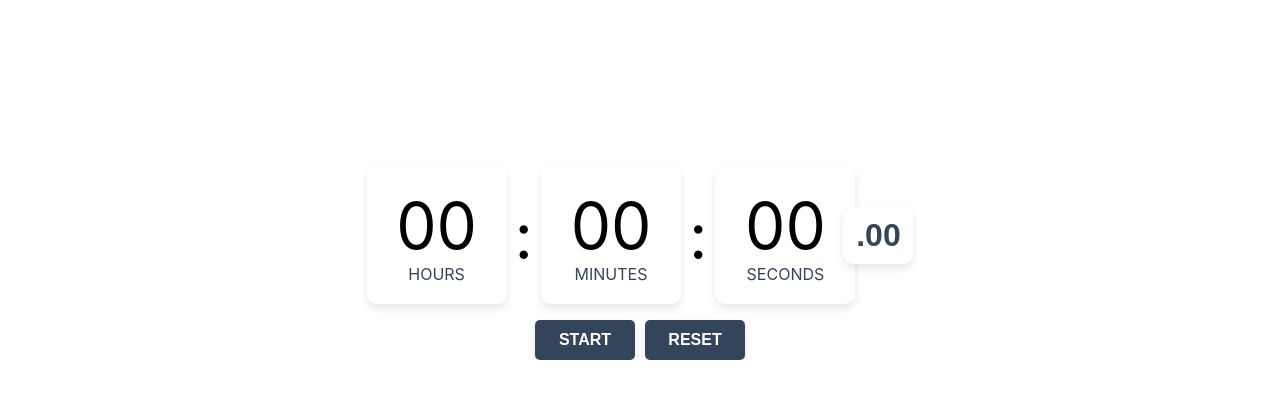
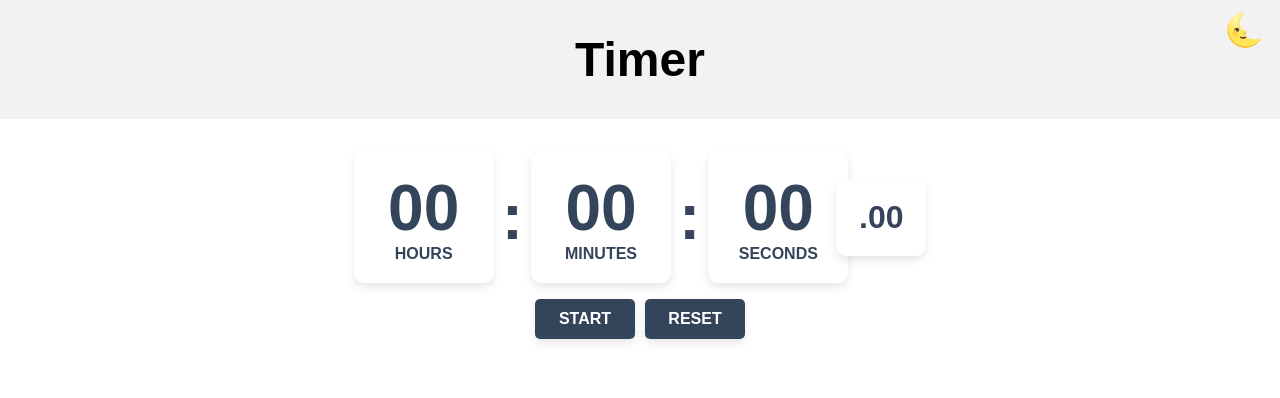
Before and after one commit to Shopify/eng-intern-assessment-react, a React app: page / in a window 1280 px wide. Shown: the top 398 px of the page. Built offline with nearby package versions, Linux system fonts and the light colour scheme; the HTML template or start-up script is replaced by a standard one.

Commit message:
Add darkMode UI, Clean Up Css, Start Documentation

```diff
--- a/src/App.tsx
+++ b/src/App.tsx
@@ -4,31 +4,52 @@ import StopwatchButton from './StopWatchButton';
 import './styles/App.css';
 
 const App: React.FC = () => {
+  // State for tracking milliseconds elapsed, stopwatch status, laps recorded, and dark mode status
   const [milliseconds, setMilliseconds] = useState<number>(0);
   const [isActive, setIsActive] = useState<boolean>(false);
   const [laps, setLaps] = useState<{ lapTime: number; currentTime: string }[]>([]);
+  const [darkMode, setDarkMode] = useState<boolean>(() => {
+    // Initialize dark mode state from localStorage
+    return localStorage.getItem('darkMode') === 'true';
+  });
 
+  // Effect for handling the stopwatch timer functionality
   useEffect(() => {
     let interval: NodeJS.Timeout | null = null;
     if (isActive) {
+      // Set interval to increment milliseconds every 10ms when stopwatch is active
       interval = setInterval(() => {
         setMilliseconds((prev) => prev + 10);
       }, 10);
     }
     return () => {
+      // Clear interval when component unmounts or stopwatch is deactivated
       if (interval) clearInterval(interval);
     };
   }, [isActive]);
 
+  // Effect for persisting dark mode state in localStorage
+  useEffect(() => {
+    localStorage.setItem('darkMode', darkMode.toString());
+  }, [darkMode]);
+
+  // Function to toggle dark mode
+  const toggleDarkMode = (): void => {
+    setDarkMode(!darkMode);
+  };
+
+  // Function to start/stop the stopwatch
   const handleStartStop = (): void => {
     setIsActive(!isActive);
   };
 
+  // Function to reset the stopwatch
   const handleReset = (): void => {
     setMilliseconds(0);
     setLaps([]);
   };
 
+  // Function to record a lap
   const handleLap = (): void => {
     if (isActive) {
       const currentTime = new Date().toLocaleString('en-US', {
@@ -39,11 +60,14 @@ const App: React.FC = () => {
     }
   };
 
+  // Function to clear all recorded laps
   const handleClearLaps = (): void => {
     setLaps([]);
   };
 
+  // Function to format time from milliseconds to a readable format
   const formatLap = (milliseconds: number): string => {
+    // Conversion of milliseconds into hours, minutes, seconds, and centiseconds
     const hours = Math.floor(milliseconds / 3600000).toString().padStart(2, '0');
     const minutes = Math.floor((milliseconds % 3600000) / 60000).toString().padStart(2, '0');
     const seconds = Math.floor((milliseconds % 60000) / 1000).toString().padStart(2, '0');
@@ -51,7 +75,9 @@ const App: React.FC = () => {
     return `${hours}:${minutes}:${seconds}.${centiseconds}`;
   };
 
+  // Function to export lap times as a CSV file
   const handleExport = (): void => {
+    // Prepare data rows for CSV
     const rows = [
       ["Lap", "Lap Time", "Elapsed Time", "Current Time & Date"],
       ...laps.map((lap, index, array) => [
@@ -62,9 +88,8 @@ const App: React.FC = () => {
       ])
     ];
 
-    let csvContent = "data:text/csv;charset=utf-8,"
-      + rows.map(e => e.join(",")).join("\n");
-
+    // Create and trigger a download link for the CSV file
+    let csvContent = "data:text/csv;charset=utf-8," + rows.map(e => e.join(",")).join("\n");
     const encodedUri = encodeURI(csvContent);
     const link = document.createElement("a");
     link.setAttribute("href", encodedUri);
@@ -75,9 +100,12 @@ const App: React.FC = () => {
   };
 
   return (
-  <div className="app">
+    <div className={`app ${darkMode ? 'dark-mode' : ''}`} data-theme={darkMode ? 'dark' : 'light'}>
       <div className="header">
-      <h1>Every Second Counts</h1>
+        <h1>Timer</h1>
+        <button onClick={toggleDarkMode} className="theme-toggle">
+          {darkMode ? '🌞' : '🌜'}
+        </button>
       </div>
       <Stopwatch milliseconds={milliseconds} />
       <StopwatchButton
@@ -94,29 +122,30 @@ const App: React.FC = () => {
           </div>
           <div className="laps-content">
             <div className="table-headers">
-            <span>Lap #</span>
-            <span>Lap Time</span>
-            <span>Elapsed Time</span>
-            <span>Current Time & Date</span>
+              <span className="lap-number">Lap #</span>
+              <span className="lap-time">Lap Time</span>
+              <span className="lap-elapsed-time">Elapsed Time</span>
+              <span className="lap-current-time">Current Time & Date</span>
             </div>
             {laps.map((lap, index) => (
               <div key={index} className="lap">
                 <span className="lap-number">Lap {laps.length - index}</span>
                 <span className="lap-time">{formatLap(lap.lapTime)}</span>
-              <span className="lap-elapsed-time">{index < laps.length - 1 ? formatLap(lap.lapTime - laps[index + 1].lapTime) : "00:00:00.00"}</span>
+                <span className="lap-elapsed-time">
+                  {index < laps.length - 1 ? formatLap(lap.lapTime - laps[index + 1].lapTime) : "00:00:00.00"}
+                </span>
                 <span className="lap-current-time">{lap.currentTime}</span>
               </div>
             ))}
           </div>
           <div className="button-container">
             <button className="clear-laps" onClick={handleClearLaps}>Clear Laps</button>
-          <button className="export-laps" onClick={handleExport}>Export</button>
+            <button className="export-laps" onClick={handleExport}>Export as CSV</button>
           </div>
         </div>
       )}
     </div>
   );
-
 };
 
 export default App;
--- a/src/StopWatch.tsx
+++ b/src/StopWatch.tsx
@@ -1,12 +1,15 @@
 import React from 'react';
 import './styles/StopWatch.css';
 
+// Props interface for the Stopwatch component
 interface StopwatchProps {
-  milliseconds: number;
+  milliseconds: number; // Total milliseconds to display
 }
 
 const Stopwatch: React.FC<StopwatchProps> = ({ milliseconds }) => {
+  // Function to format the time from milliseconds to hours, minutes, seconds, and centiseconds
   const formatTime = (ms: number) => {
+    // Convert milliseconds into centiseconds, seconds, minutes, and hours
     const centiseconds = ('0' + (Math.floor(ms / 10) % 100)).slice(-2);
     const seconds = ('0' + (Math.floor(ms / 1000) % 60)).slice(-2);
     const minutes = ('0' + (Math.floor(ms / 60000) % 60)).slice(-2);
@@ -14,24 +17,32 @@ const Stopwatch: React.FC<StopwatchProps> = ({ milliseconds }) => {
     return { hours, minutes, seconds, centiseconds };
   };
 
+  // Destructure the formatted time for display
   const { hours, minutes, seconds, centiseconds } = formatTime(milliseconds);
 
   return (
+    // Stopwatch display, consisting of time cards for hours, minutes, seconds, and milliseconds
     <div className="stopwatch">
+      {/* Time card for hours */}
       <div className="time-card">
         <span className="time">{hours}</span>
         <span className="label">HOURS</span>
       </div>
+      {/* Colon separator */}
       <span className="colon">:</span>
+      {/* Time card for minutes */}
       <div className="time-card">
         <span className="time">{minutes}</span>
         <span className="label">MINUTES</span>
       </div>
+      {/* Colon separator */}
       <span className="colon">:</span>
+      {/* Time card for seconds */}
       <div className="time-card">
         <span className="time">{seconds}</span>
         <span className="label">SECONDS</span>
       </div>
+      {/* Card for displaying centiseconds */}
       <div className="milliseconds-card">
         <span className="milliseconds">.{centiseconds}</span>
       </div>
--- a/src/styles/App.css
+++ b/src/styles/App.css
@@ -1,156 +1,217 @@
+/* Global Variables */
+/* Global CSS Variables for Light Theme */
+:root {
+  --background-color: #fff;                      /* General background color for the app */
+  --text-color: #000;                            /* Primary text color */
+  --button-bg-color: #34445B;                    /* Background color for buttons */
+  --button-text-color: #fff;                     /* Text color for buttons */
+  --button-hover-bg-color: #263238;              /* Background color for buttons on hover */
+  --lap-bg-color: #fff;                          /* Background color for lap times */
+  --table-header-bg-color: #fff;                 /* Background color for table headers */
+  --table-border-color: #eee;                    /* Border color for tables */
+  --header-bg-color: #f2f2f2;                    /* Background color for the header */
+  --laps-title-bg-color: #f2f2f2;                /* Background color for lap title */
+  --export-button-color: #4db6ac;                /* Color for export button */
+  --export-button-hover-text-color: #37474f;     /* Text color for export button on hover */
+  --clear-button-hover-border-color: #e57373;    /* Border color for clear button on hover */
+  --button-hover-background-color: #121212;      /* Background color for buttons on hover in dark mode */
+}
+
+/* CSS Variables for Dark Theme */
+[data-theme='dark'] {
+  --background-color: #121212;                  /* General background color for the app in dark mode */
+  --text-color: #ffffff;                        /* Primary text color in dark mode */
+  --button-bg-color: #1c1c1e;                   /* Background color for buttons in dark mode */
+  --button-hover-bg-color: #313133;             /* Background color for buttons on hover in dark mode */
+  --lap-bg-color: #1c1c1e;                      /* Background color for lap times in dark mode */
+  --table-header-bg-color: #1c1c1e;             /* Background color for table headers in dark mode */
+  --table-border-color: #3c3c3e;                /* Border color for tables in dark mode */
+  --header-bg-color: #1c1c1e;                   /* Background color for the header in dark mode */
+  --laps-title-bg-color: #2c2c2e;               /* Background color for lap title in dark mode */
+}
+
+/* Base styles for html and body */
+html, body {
+  margin: 0;
+  overflow-y: hidden;
+  padding: 0;
+  height: 100%;
+  background: var(--background-color);
+  font-family: "Inter", sans-serif;
+}
+
+/* App container styles */
 .app {
-    font-family: "Inter", sans-serif;
+  position: relative;
+  width: 100%;
+  min-height: 100vh;
   text-align: center;
   display: flex;
   flex-direction: column;
   align-items: center;
-    margin: 0;
-    padding: 0;
-    overflow: hidden; /* Prevent overall page scroll */
+  overflow: hidden;
+  color: var(--text-color);
+  background-color: var(--background-color);
 }
 
+/* Header styles */
 .header {
-    width: 100%; /* Full width */
-    text-align: center; /* Center the text */
+  width: 100%;
+  text-align: center;
+  background-color: var(--header-bg-color);
+  padding-top: 2rem;
+  padding-bottom: 2rem;
 }
 
 .header h1 {
-    color: #fff;
-    margin-top: 2rem;
+  color: var(--text-color);
   font-size: 3rem;
   font-family: 'Montserrat', sans-serif;
+  margin: 0;
 }
 
+/* Theme toggle button styles */
+.theme-toggle {
+  background: none;
+  border: none;
+  font-size: 2rem;
+  cursor: pointer;
+  color: var(--text-color);
+  position: absolute;
+  top: 10px;
+  right: 10px;
+}
+
+/* Container for lap times */
 .laps-container {
   width: 80%;
-    margin: 2rem auto; /* Adjusted for space from the header */
+  margin: 2rem auto;
+  overflow-y: auto;
   border-radius: 10px;
   box-shadow: 0px 4px 8px rgba(0, 0, 0, 0.1);
-    background: #fff; /* Solid white background for the entire container */
-    position: relative;
+  background: var(--lap-bg-color);
+  display: flex;
+  flex-direction: column;
+  justify-content: space-between;
 }
 
+/* Title styles for laps container */
 .laps-title {
   font-family: 'Montserrat', sans-serif;
-    font-size: 1.5rem;
-    color: #333;
-    background: #f2f2f2;
+  font-size: 1rem;
+  color: var(--text-color);
+  background: var(--laps-title-bg-color);
   border-top-left-radius: 10px;
   border-top-right-radius: 10px;
   text-align: center;
-    padding: 1px;
+  padding: 4px;
 }
 
+/* Content styles inside laps container */
 .laps-content {
-    max-height: calc(40px * 6 + 40px); /* Adjust this calculation based on your actual header and row heights */
+  flex: 1;
+  max-height: calc(40px * 6 + 40px);
   overflow-y: auto;
   padding: 0 20px;
 }
 
-.lap {
+/* Styling for table headers and individual lap rows */
+.table-headers, .lap {
   display: flex;
   padding: 10px 0;
-    border-bottom: 1px solid #eee;
+  border-bottom: 1px solid var(--table-border-color);
 }
 
-.lap > span {
+.table-headers {
+  font-weight: bold;
+  position: sticky;
+  top: 0;
+  z-index: 10;
+  background: var(--table-header-bg-color);
+}
+
+/* Common styling for lap number and header columns */
+.lap-number,
+.table-headers > .lap-number {
+  width: 50px;
+  text-align: center;
+}
+
+/* Common styling for lap time, elapsed time, and current time columns */
+.lap-time,
+.lap-elapsed-time,
+.lap-current-time,
+.table-headers > .lap-time,
+.table-headers > .lap-elapsed-time,
+.table-headers > .lap-current-time {
   flex: 1;
   text-align: center;
 }
 
-.lap-number {
-    flex: none;
-    width: 50px;
-    text-align: left;
+/* Container for buttons */
+.button-container {
+  position: static;
+  width: 100%;
+  padding: 0 10px;
+  box-sizing: border-box;
+  display: flex;
+  justify-content: space-between;
 }
 
-.lap-time,
-.lap-elapsed-time,
-.lap-current-time {
-    flex: 1;
-}
-
+/* Common styles for all buttons */
+.button,
 .clear-laps,
 .export-laps {
-    width: 50%;
-    text-align: center;
-    padding: 10px 20px;
-    font-weight: bold;
-    color: #fff;
-    cursor: pointer;
-    border: none;
-    background-color: #34445B;
-}
-
-.clear-laps {
-    border-radius: 0 0 0 10px;
-}
-
-.export-laps {
-    border-radius: 0 0 10px 0;
-}
-
-.button-container {
-    position: sticky;
-bottom: 0;
-left: 0;
-width: 100%;
-background: #fff; /* Ensuring the buttons have a solid background */
-z-index: 5;
-}
-
-.button {
   flex: 1;
   text-align: center;
   cursor: pointer;
   border: none;
   font-weight: bold;
-color: #fff;
+  color: var(--button-text-color);
   font-family: 'Montserrat', sans-serif;
   text-transform: uppercase;
-padding: 10px 0; /* Adjust padding for aesthetic spacing */
+  padding: 10px 0;
+  background-color: var(--button-bg-color);
+  transition: background-color 0.3s, color 0.3s;
+  margin: 0;
+  box-sizing: border-box;
 }
 
-.table-headers {
-position: sticky;
-top: 0;
-z-index: 10;
-background: #fff;
-padding: 10px 20px;
-border-bottom: 2px solid #eee;
-margin-top: 0px;
+/* Hover styles for all buttons */
+.button:hover,
+.clear-laps:hover,
+.export-laps:hover {
+  background-color: var(--button-hover-bg-color);
 }
 
-.table-headers span {
-flex: 1;
-text-align: center;
-font-weight: bold;
+/* Clear laps button specific styles */
+.clear-laps {
+  border-radius: 0 0 0 10px;
+  background-color: var(--button-bg-color);
+  color: var(--button-text-color);
+  transition: background-color 0.3s, color 0.3s, border-color 0.3s;
+  border: 2px solid transparent;
+  margin-left: -10px;
 }
 
-.table-headers, .lap {
-display: flex;
-justify-content: space-between;
-padding: 10px 20px;
-align-items: center;
+.clear-laps:hover {
+  background-color: var(--button-hover-background-color);
+  color: var(--button-text-color);
+  border-color: var(--clear-button-hover-border-color);
 }
 
-.table-header-item, .lap-item {
-flex: 1;
-text-align: center;
-position: relative;
+/* Export button specific styles */
+.export-laps {
+  border-radius: 0 0 10px 0;
+  background-color: var(--button-bg-color);
+  color: var(--button-text-color);
+  transition: background-color 0.3s, color 0.3s, border-color 0.3s;
+  border: 2px solid transparent;
+  margin-right: -10px;
 }
 
-.table-header-item:not(:last-child)::after, .lap-item:not(:last-child)::after {
-content: '';
-position: absolute;
-right: 0;
-top: 0;
-bottom: 0;
-width: 1px;
-background-color: #eee;
+.export-laps:hover {
+  background-color: var(--button-hover-background-color);
+  color: #ffffff;
+  border-color: var(--export-button-color);
 }
-
-.lap-number {
-flex: 0 0 50px;
-text-align: left;
-}
--- a/src/styles/StopWatch.css
+++ b/src/styles/StopWatch.css
@@ -1,60 +1,87 @@
+/* Global color variables for the light theme */
+:root {
+  --time-card-bg-color: #fff;             /* Background color for time cards */
+  --label-color: #34445B;                 /* Text color for labels */
+  --milliseconds-card-bg-color: #fff;     /* Background color for milliseconds card */
+  --time-color: #34445B;                  /* Text color for time */
+  --background-color-light: #fff;         /* General background color for light theme */
+  --box-shadow-color: rgba(0, 0, 0, 0.1); /* Shadow color for cards */
+}
+
+/* Global color variables for the dark theme */
+[data-theme='dark'] {
+  --time-card-bg-color: #333;                     /* Background color for time cards in dark mode */
+  --label-color: #ccc;                            /* Text color for labels in dark mode */
+  --milliseconds-card-bg-color: #333;             /* Background color for milliseconds card in dark mode */
+  --time-color: #ccc;                             /* Text color for time in dark mode */
+  --background-color-light: #121212;              /* General background color for dark theme */
+  --box-shadow-color: rgba(255, 255, 255, 0.1);   /* Shadow color for cards in dark mode */
+}
+
+/* Main stopwatch container styles */
 .stopwatch {
-    margin-top: 2rem; /* Space from the header */
+  margin-top: 2rem;
   display: flex;
   justify-content: center;
   align-items: center;
   gap: 0.5rem;
-    position: relative; /* To position the buttons */
+  position: relative;
   background: transparent;
 }
 
-  .time-card {
+/* Styles for time and milliseconds cards */
+.time-card, .milliseconds-card {
+  background: var(--time-card-bg-color);
+  padding: 20px;
+  border-radius: 10px;
+  box-shadow: 0 4px 8px var(--box-shadow-color);
   display: inline-flex;
   flex-direction: column;
   align-items: center;
   justify-content: center;
-    background: #fff;
-    padding: 20px;
-    border-radius: 10px;
-    box-shadow: 0px 4px 8px rgba(0, 0, 0, 0.1);
+}
+
+/* Specific width for the time card */
+.time-card {
   width: 100px;
 }
 
+/* Positioning styles for the milliseconds card */
+.milliseconds-card {
+  align-self: center;
+  margin-left: -20px;
+  z-index: 1;
+}
+
+/* Common styles for labels, time, colon, milliseconds, and digits */
+.label, .time, .colon, .milliseconds, .digits {
+  color: var(--time-color);
+  font-family: 'Montserrat', sans-serif;
+  font-weight: 700;
+}
+
+/* Font size for labels */
 .label {
   font-size: 1rem;
-    color: #34445B;
 }
 
+/* Font size and vertical alignment for colons */
 .colon {
   font-size: 4rem;
   vertical-align: top;
 }
 
-  .milliseconds-card {
-    background: #fff;
-    padding: 10px;
-    border-radius: 10px;
-    box-shadow: 0px 4px 8px rgba(0, 0, 0, 0.1);
-    align-self: center;
-    margin-left: -20px;
-    z-index: 1;
-
-  }
-
+/* Font size and display style for time */
 .time {
   font-size: 4rem;
   display: block;
 }
 
-  .milliseconds {
+/* Font size, vertical alignment, and width for milliseconds and digits */
+.milliseconds, .digits {
   font-size: 2rem;
   vertical-align: top;
-  }
-  .digits, .milliseconds {
-    font-family: 'Montserrat', sans-serif;
-    color: #34445B;
-    font-weight: 700;
   display: inline-block;
-    width: 50px; /* Adjust as needed */
+  width: 50px;
   text-align: center;
 }
--- a/src/styles/StopWatchButton.css
+++ b/src/styles/StopWatchButton.css
@@ -1,16 +1,36 @@
+/* Global color variables for the light theme */
+:root {
+  --button-bg-color: #34445B;                   /* Background color for buttons */
+  --button-text-color: #fff;                    /* Text color for buttons */
+  --button-shadow-color: rgba(0, 0, 0, 0.1);    /* Shadow color for buttons */
+  --button-hover-bg-color: #263238;             /* Background color for buttons on hover */
+  --button-hover-text-color: #fff;              /* Text color for buttons on hover */
+}
+
+/* Global color variables for the dark theme */
+[data-theme='dark'] {
+  --button-bg-color: #1c1c1e;                   /* Background color for buttons in dark mode */
+  --button-text-color: #ddd;                    /* Text color for buttons in dark mode */
+  --button-shadow-color: rgba(255, 255, 255, 0.1); /* Shadow color for buttons in dark mode */
+  --button-hover-bg-color: #313133;             /* Background color for buttons on hover in dark mode */
+  --button-hover-text-color: #ddd;              /* Text color for buttons on hover in dark mode */
+}
+
+/* Container styles for stopwatch buttons */
 .stopwatch-buttons {
   display: flex;
   gap: 10px;
   justify-content: center;
-    margin-top: 1rem; /* Adjust this value to position the buttons correctly */
+  margin-top: 1rem;
 }
 
+/* General styles for buttons */
 .button {
   padding: 10px 20px;
   font-size: 1rem;
   border: none;
-    background-color: #34445B;
-    color: white;
+  background-color: var(--button-bg-color);
+  color: var(--button-text-color);
   cursor: pointer;
   transition: background-color 0.3s, color 0.3s;
   border-radius: 5px;
@@ -20,22 +40,13 @@
   display: flex;
   justify-content: center;
   align-items: center;
-    box-shadow: 0px 4px 8px rgba(0, 0, 0, 0.1);
+  box-shadow: 0 4px 8px var(--button-shadow-color);
   font-family: 'Montserrat', sans-serif;
   text-transform: uppercase;
 }
 
-  .button.start:hover, .button.stop:hover {
-    background-color: #263238;
+/* Hover styles for buttons */
+.button:hover {
+  background-color: var(--button-hover-bg-color);
+  color: var(--button-hover-text-color);
 }
-
-  .button.reset:hover, .button.lap:hover {
-    background-color: #4f5b62;
-    color: white;
-  }
-
-  /* Ensure that the buttons are centered in the button container */
-  .button.lap, .button.reset {
-    justify-content: center;
-    align-items: center;
-  }
```
Also changed, not shown: src/StopWatchButton.tsx (+9 -6 lines). Lines whose indentation alone changed are shown as unchanged.
